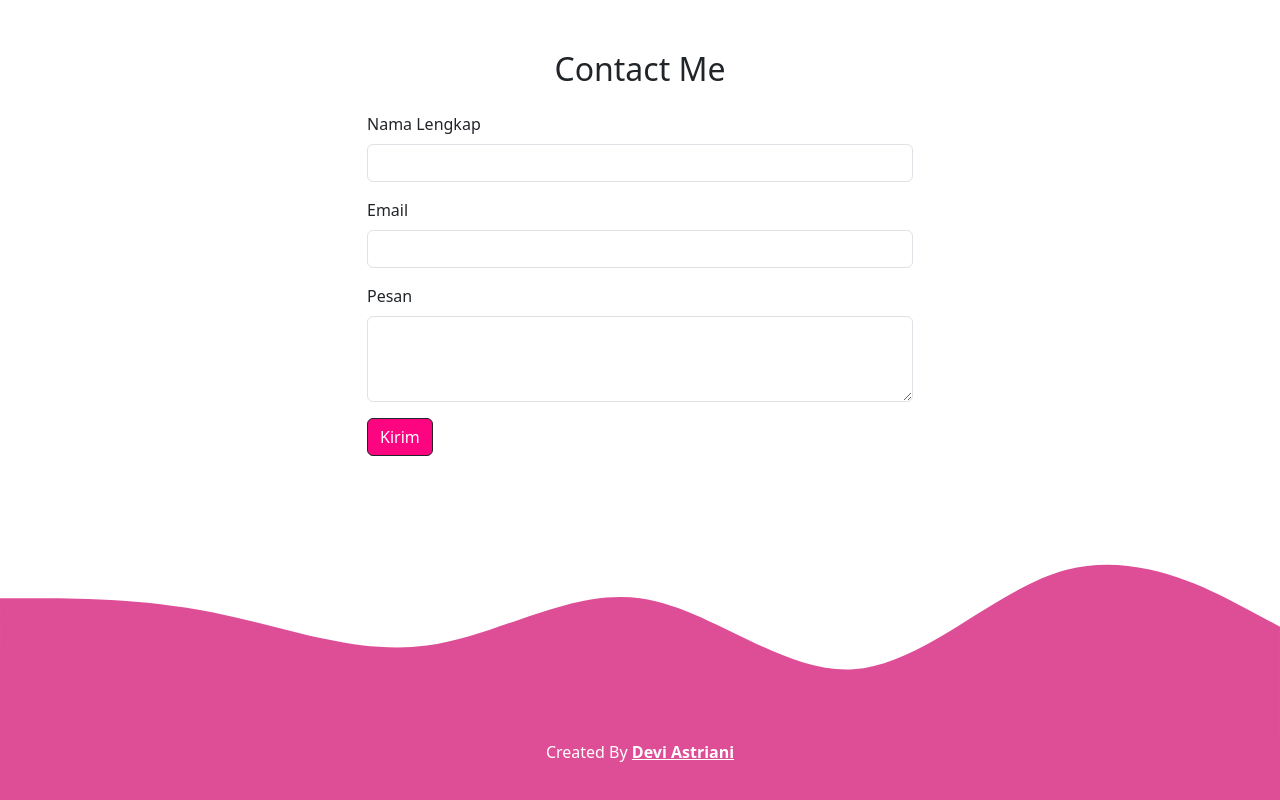
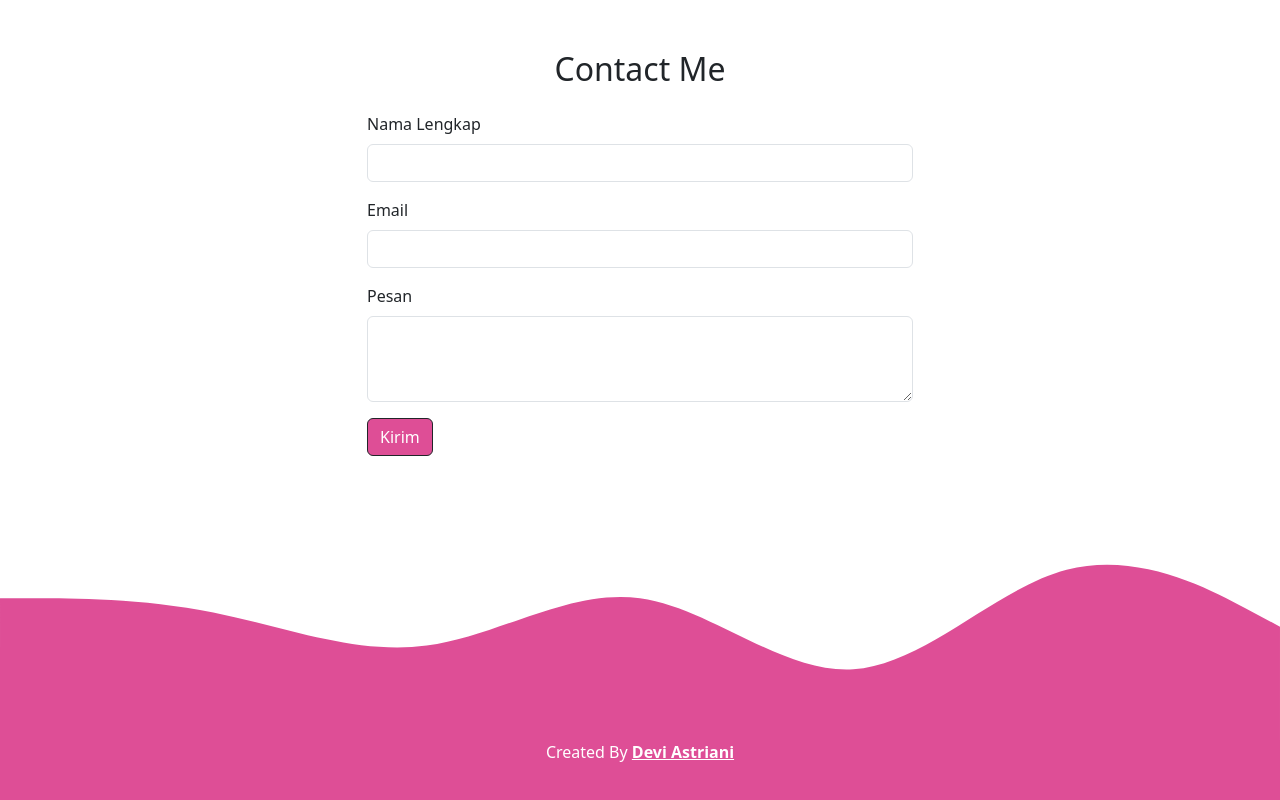
Before and after one commit to deviastriani/deviastriani.github.io, a plain HTML site: page index.html in a window 1280 px wide. Shown: the part 2565-3365 px from the top of the page. Drawn offline with nearby package versions, Linux system fonts and the light colour scheme.

Commit message:
mengubah warna tombol menjadi pink muda

```diff
--- a/index.html
+++ b/index.html
@@ -165,7 +165,7 @@
                 <label for="pesan" class="form-label">Pesan</label>
                 <textarea class="form-control" id="pesan" rows="3"></textarea>
               </div>
-              <button type="submit" class="btn btn-dark" style="background-color: #fd0480">Kirim</button>
+              <button type="submit" class="btn btn-dark" style="background-color: #de4e96">Kirim</button>
             </form>
           </div>
         </div>
```
